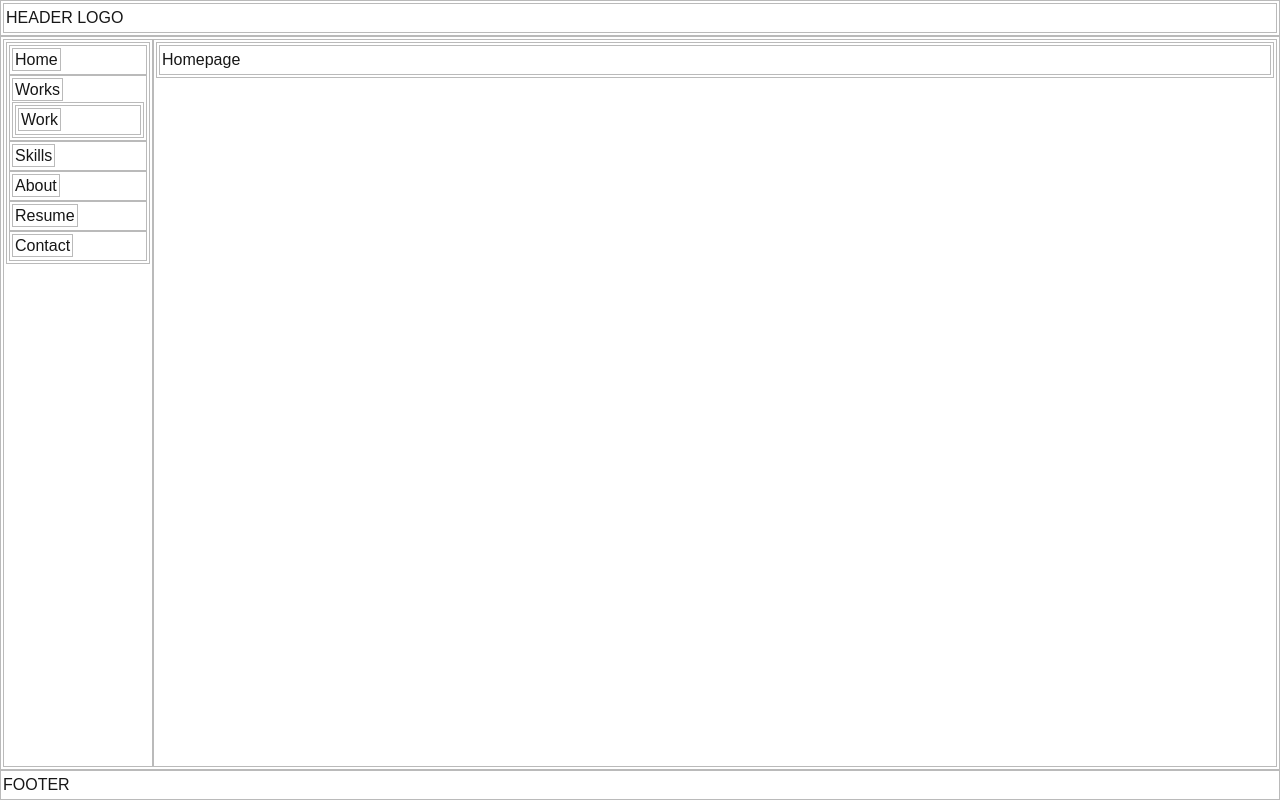
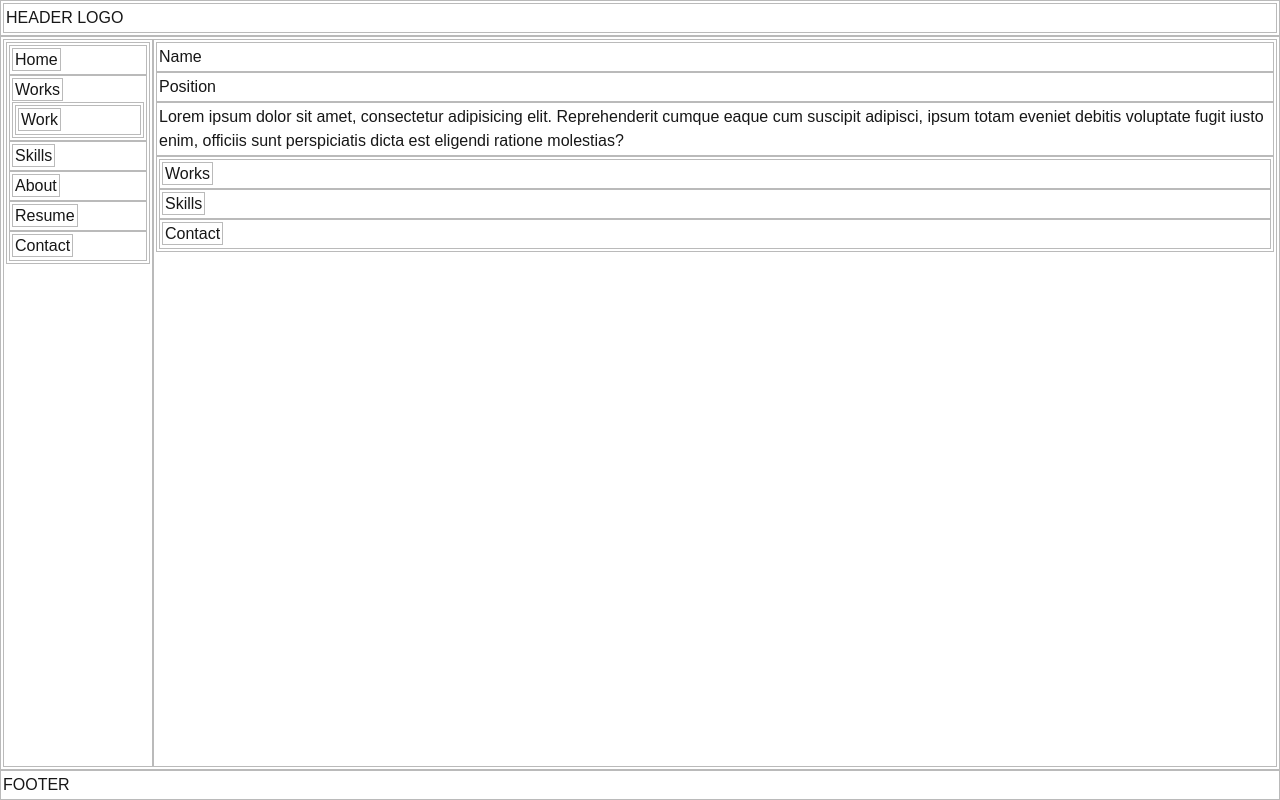
Before and after one commit to K-Zimny/portfolio4, a Next.js app: page / in a window 1280 px wide. Built offline with nearby package versions, Linux system fonts and the light colour scheme.

Commit message:
Updates homepage

```diff
--- a/src/app/page.js
+++ b/src/app/page.js
@@ -1,7 +1,5 @@
-export default function Home() {
-  return (
-    <div>
-      <div>Homepage</div>
-    </div>
-  );
+import Home from "@/components/home/Home";
+
+export default function Root() {
+  return <Home />;
 }
--- /dev/null
+++ b/src/components/home/Home.jsx
@@ -0,0 +1,27 @@
+import Link from "next/link";
+
+export default function Home() {
+  return (
+    <>
+      <h1>Name</h1>
+      <p>Position</p>
+      <p>
+        Lorem ipsum dolor sit amet, consectetur adipisicing elit. Reprehenderit
+        cumque eaque cum suscipit adipisci, ipsum totam eveniet debitis
+        voluptate fugit iusto enim, officiis sunt perspiciatis dicta est
+        eligendi ratione molestias?
+      </p>
+      <ul>
+        <li>
+          <Link href="/works">Works</Link>
+        </li>
+        <li>
+          <Link href="/skills">Skills</Link>
+        </li>
+        <li>
+          <Link href="/contact">Contact</Link>
+        </li>
+      </ul>
+    </>
+  );
+}
--- a/src/components/mainnav/mainnav.module.css
+++ b/src/components/mainnav/mainnav.module.css
@@ -5,11 +5,13 @@
 
   nav {
     flex-grow: 1;
+    width: min-content;
     min-width: 100px;
     max-width: 150px;
   }
 
   main {
     flex-grow: 4;
+    width: min-content;
   }
 }
```
Also changed, not shown: 1 other file (tests, documents, lock files or other folders).
